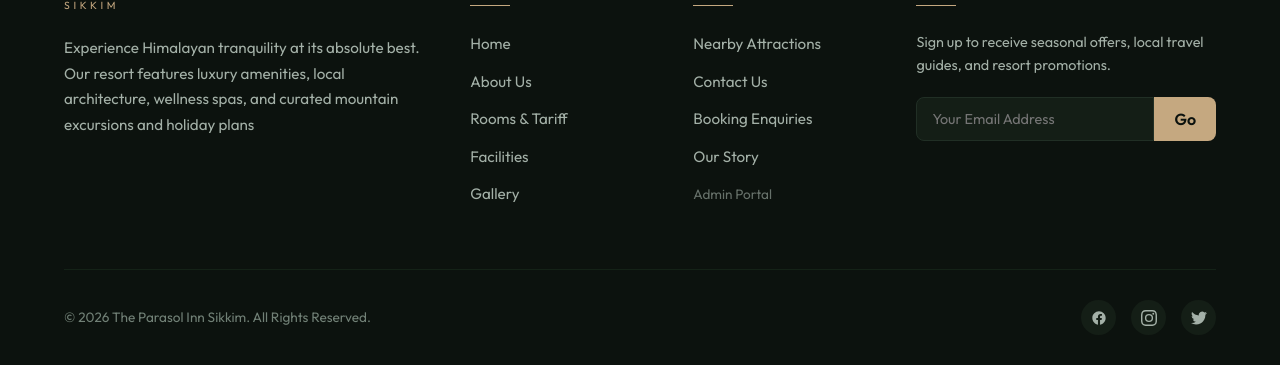
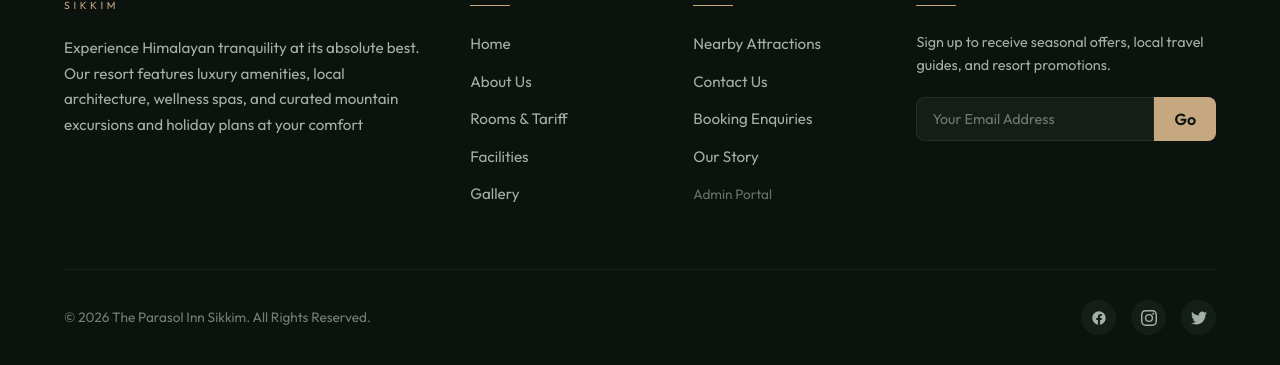
Before and after one commit to merodokancare-beep/The-Parasol-Inn, a plain HTML site: page The-Parasol-Inn/about.html in a window 1280 px wide. Shown: the part 3743-4108 px from the top of the page. Drawn offline with nearby package versions, Linux system fonts and the light colour scheme; a web font is replaced by a local one.

Commit message:
about change

```diff
--- a/The-Parasol-Inn/about.html
+++ b/The-Parasol-Inn/about.html
@@ -403,7 +403,7 @@
                     <span class="logo-sub" style="color: var(--accent-color);">Sikkim</span>
                 </a>
                 <p>Experience Himalayan tranquility at its absolute best. Our resort features luxury amenities, local
-                    architecture, wellness spas, and curated mountain excursions and holiday plans</p>
+                    architecture, wellness spas, and curated mountain excursions and holiday plans at your comfort</p>
             </div>
 
             <div class="footer-links-col">
```
